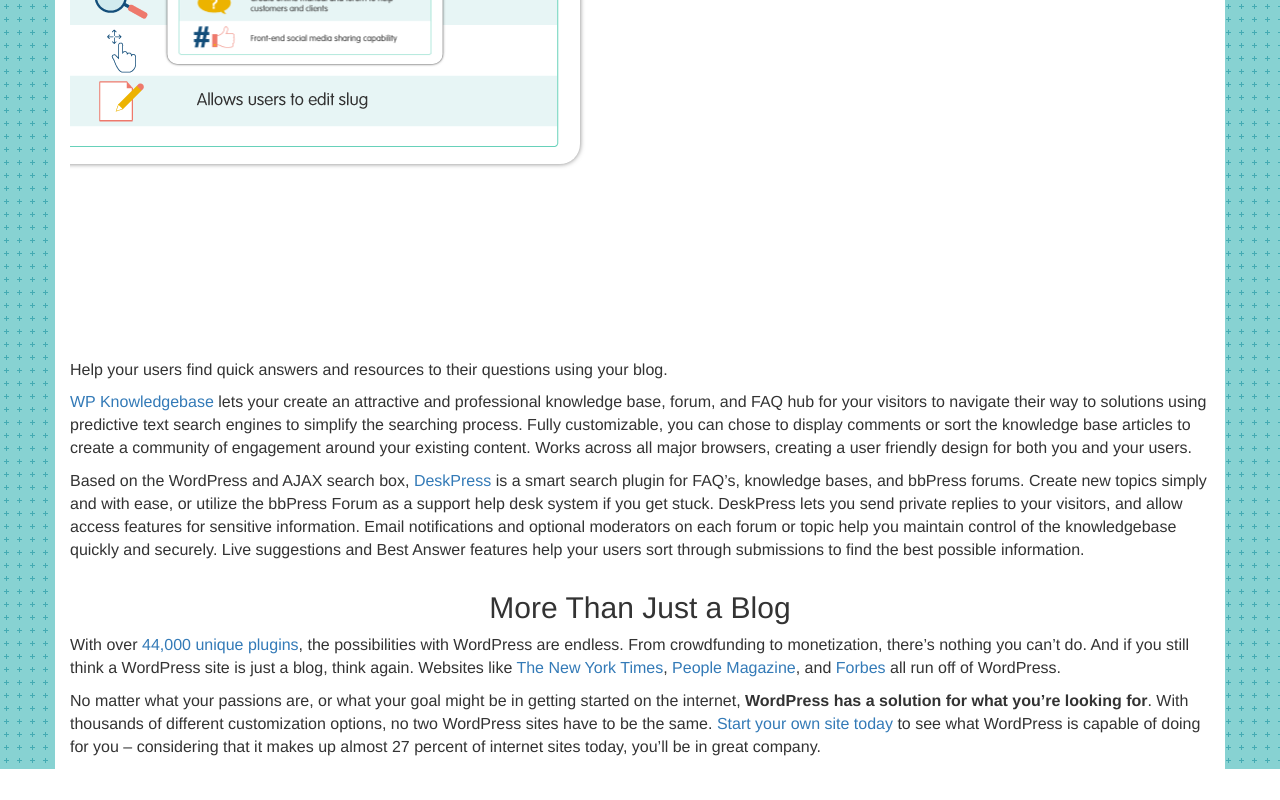
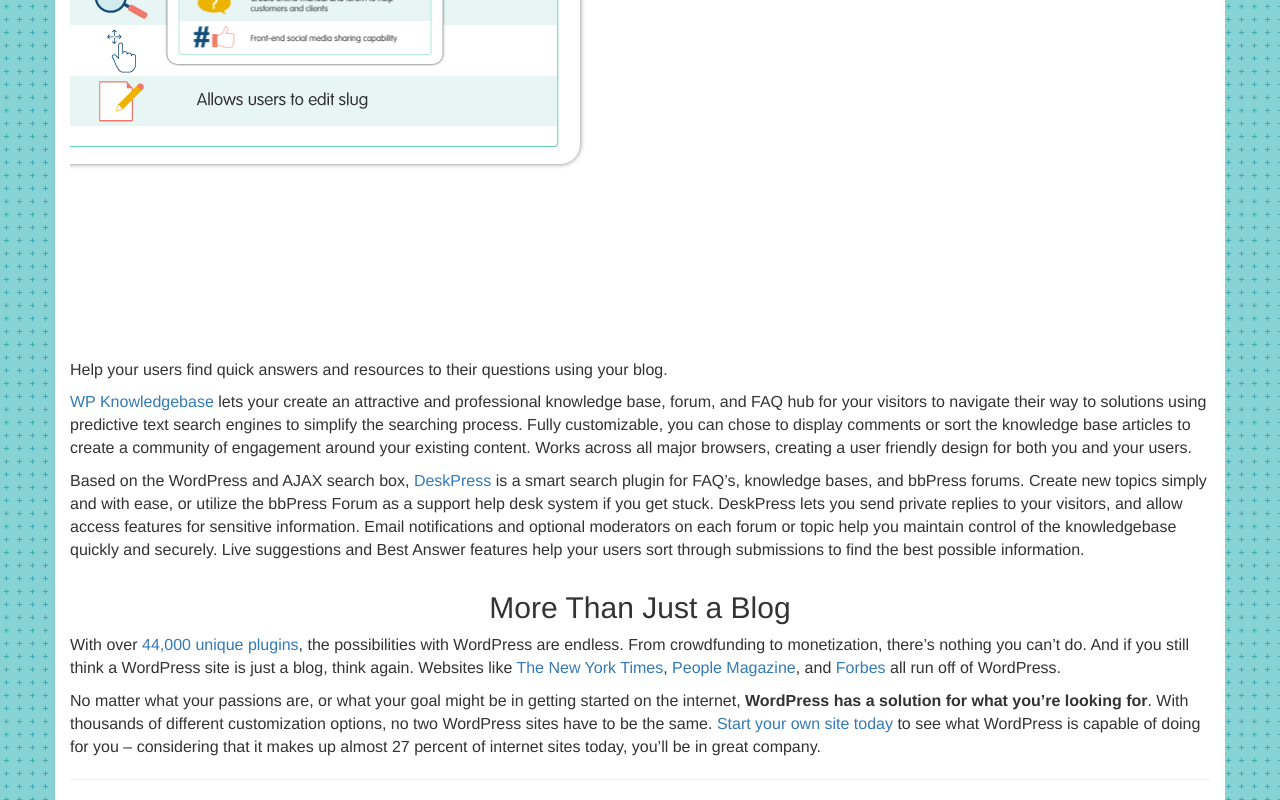
Before and after one commit to Harrison1/x-uses-for-wordpress, a plain HTML site: page index.html in a window 1280 px wide. Shown: the part 7514-8314 px from the top of the page. Before the commit the page ends 8283 px from the top, so only its background shows below. Drawn offline with nearby package versions, Linux system fonts and the light colour scheme.

Commit message:
carousels

```diff
--- a/index.html
+++ b/index.html
@@ -211,12 +211,13 @@
 
    		<p>No matter what your passions are, or what your goal might be in getting started on the internet, <b>WordPress has a solution for what you’re looking for</b>. With thousands of different customization options, no two WordPress sites have to be the same. <a href="https://wordpress.com/create/">Start your own site today</a> to see what WordPress is capable of doing for you – considering that it makes up almost 27 percent of internet sites today, you’ll be in great company.</p>
 
+        <hr />
+
    	</div>
 
 	<script src="https://code.jquery.com/jquery-3.1.1.slim.min.js" integrity="sha256-/SIrNqv8h6QGKDuNoLGA4iret+kyesCkHGzVUUV0shc=" crossorigin="anonymous"></script>
 	<script src="https://maxcdn.bootstrapcdn.com/bootstrap/3.3.7/js/bootstrap.min.js" integrity="sha384-Tc5IQib027qvyjSMfHjOMaLkfuWVxZxUPnCJA7l2mCWNIpG9mGCD8wGNIcPD7Txa" crossorigin="anonymous"></script>
 	<script src="./assets/js/jquery.circular-carousel.js"></script>
 	<script src="./assets/js/script.js"></script>
-<!-- 	<script src="./assets/js/scripttwo.js"></script>
- --></body>
+    </body>
 </html>
```
